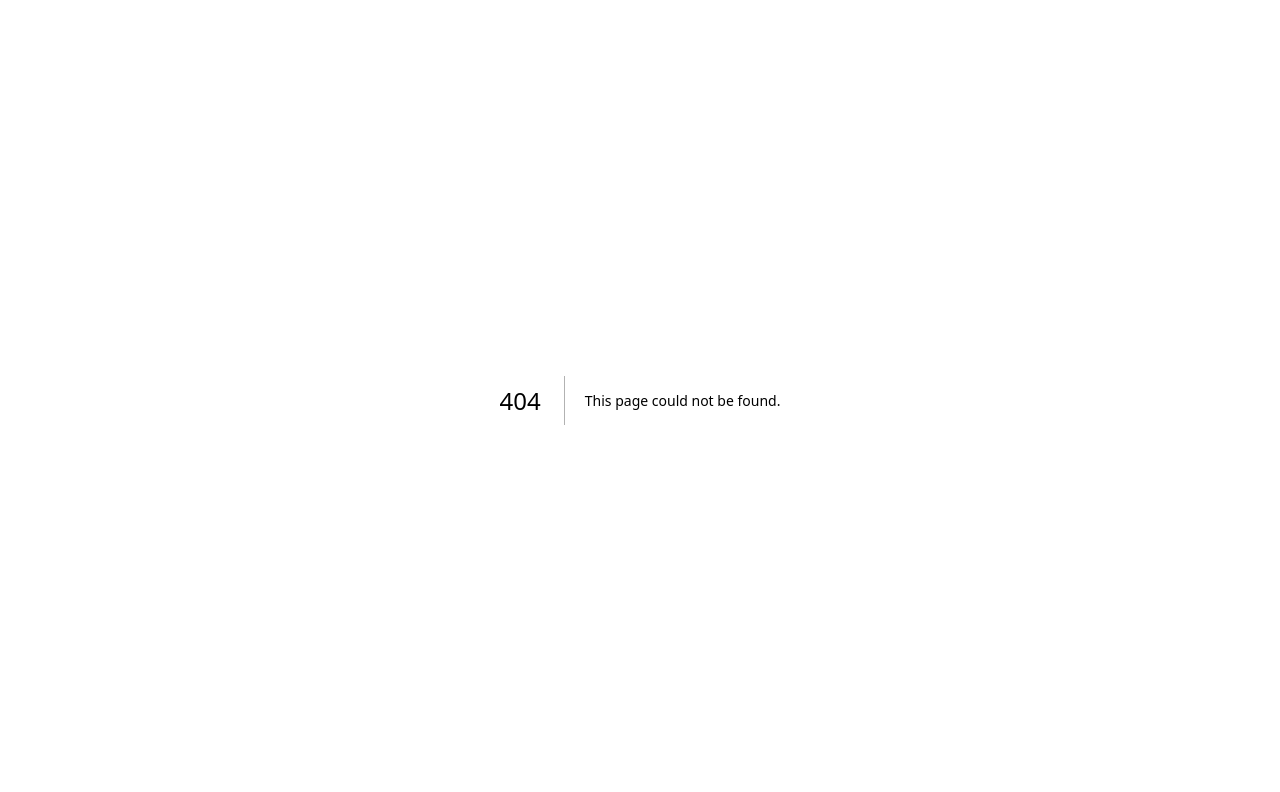
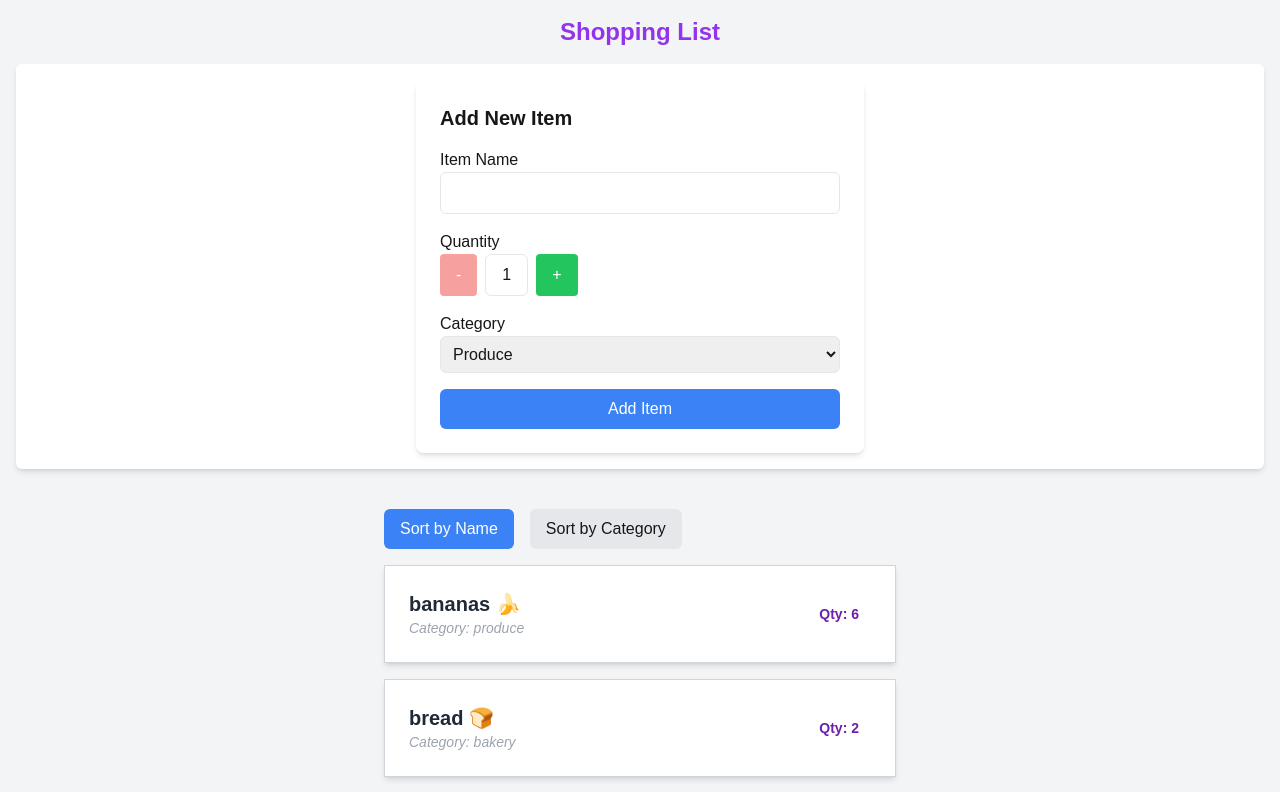
Before and after one commit to Armaan-Virk/cprg306-assignments, a Next.js app: page /week-7 in a window 1280 px wide. Before the commit this address had no page. Shown: the top 792 px of the page. Built offline with nearby package versions, Linux system fonts and the light colour scheme.

Commit message:
Final Commit

```diff
--- a/app/page.js
+++ b/app/page.js
@@ -10,6 +10,7 @@
         <Link href="/week-4">Go to Week 4 Assignment</Link>
         <Link href="/week-5">Go to Week 5 Assignment</Link>
         <Link href="/week-6">Go to Week 6 Assignment</Link>
+        <Link href="/week-7">Go to Week 7 Assignment</Link>
       </p>
 
     </main>
--- /dev/null
+++ b/app/week-7/item-list.js
@@ -0,0 +1,40 @@
+"use client";
+
+import { useState } from "react";
+import Item from "./item";
+
+export default function ItemList({ items }) {
+  const [sortBy, setSortBy] = useState("name");
+
+  // Sort items based on the selected sorting method
+  const sortedItems = [...items].sort((a, b) => {
+    if (sortBy === "name") return a.name.localeCompare(b.name);
+    if (sortBy === "category") return a.category.localeCompare(b.category);
+    return 0;
+  });
+
+  return (
+    <div className="max-w-lg mx-auto">
+      <div className="flex space-x-4 mb-4">
+        <button
+          onClick={() => setSortBy("name")}
+          className={`px-4 py-2 rounded-md ${sortBy === "name" ? "bg-blue-500 text-white" : "bg-gray-200"}`}
+        >
+          Sort by Name
+        </button>
+        <button
+          onClick={() => setSortBy("category")}
+          className={`px-4 py-2 rounded-md ${sortBy === "category" ? "bg-blue-500 text-white" : "bg-gray-200"}`}
+        >
+          Sort by Category
+        </button>
+      </div>
+
+      <ul className="space-y-4">
+        {sortedItems.map((item) => (
+          <Item key={item.id} name={item.name} quantity={item.quantity} category={item.category} />
+        ))}
+      </ul>
+    </div>
+  );
+}
--- /dev/null
+++ b/app/week-7/item.js
@@ -0,0 +1,13 @@
+export default function Item({ name, quantity, category }) {
+    return (
+      <li className="p-6 border border-gray-300  shadow-md flex justify-between items-center bg-white hover:bg-gray-50 transition duration-300">
+        <div>
+          <p className="text-xl font-bold text-gray-800">{name}</p>
+          <p className="text-sm text-gray-400 italic">Category: {category}</p>
+        </div>
+        <span className="text-sm font-semibold  text-purple-800 px-3 py-1 ">
+          Qty: {quantity}
+        </span>
+      </li>
+    );
+  }
--- /dev/null
+++ b/app/week-7/items.json
@@ -0,0 +1,74 @@
+[
+    {
+      "id": "1h2GJKH12gkHG31h1H",
+      "name": "milk, 4 L 🥛",
+      "quantity": 1,
+      "category": "dairy"
+    },
+    {
+      "id": "2KJH3k2j3H1k2J3K1H",
+      "name": "bread 🍞",
+      "quantity": 2,
+      "category": "bakery"
+    },
+    {
+      "id": "3h2KJH3k2j3H1k2J3",
+      "name": "eggs, dozen 🥚",
+      "quantity": 2,
+      "category": "dairy"
+    },
+    {
+      "id": "4k2J3K1H2GJKH12gk",
+      "name": "bananas 🍌",
+      "quantity": 6,
+      "category": "produce"
+    },
+    {
+      "id": "5H1h1H2KJH3k2j3H",
+      "name": "broccoli 🥦",
+      "quantity": 3,
+      "category": "produce"
+    },
+    {
+      "id": "6H1k2J3K1H2GJKH1",
+      "name": "chicken breasts, 1 kg 🍗",
+      "quantity": 1,
+      "category": "meat"
+    },
+    {
+      "id": "7gkHG31h1H2KJH3k",
+      "name": "pasta sauce 🍝",
+      "quantity": 3,
+      "category": "canned goods"
+    },
+    {
+      "id": "8j3H1k2J3K1H2GJK",
+      "name": "spaghetti, 454 g 🍝",
+      "quantity": 2,
+      "category": "dry goods"
+    },
+    {
+      "id": "9H12gkHG31h1H2KJ",
+      "name": "toilet paper, 12 pack 🧻",
+      "quantity": 1,
+      "category": "household"
+    },
+    {
+      "id": "10H3k2j3H1k2J3K1",
+      "name": "paper towels, 6 pack",
+      "quantity": 1,
+      "category": "household"
+    },
+    {
+      "id": "11k2J3K1H2GJKH12",
+      "name": "dish soap 🍽️",
+      "quantity": 1,
+      "category": "household"
+    },
+    {
+      "id": "12GJKH12gkHG31h1",
+      "name": "hand soap 🧼",
+      "quantity": 4,
+      "category": "household"
+    }
+  ]
--- /dev/null
+++ b/app/week-7/new-item.js
@@ -0,0 +1,96 @@
+"use client";
+
+import { useState } from "react";
+
+export default function NewItem({ onAddItem }) {
+  const [name, setName] = useState("");
+  const [quantity, setQuantity] = useState(1);
+  const [category, setCategory] = useState("Produce");
+
+  const updateQuantity = (change) => {
+    setQuantity((prevQuantity) => {
+      const newQuantity = prevQuantity + change;
+      return newQuantity >= 1 && newQuantity <= 20 ? newQuantity : prevQuantity;
+    });
+  };
+
+  const handleSubmit = (event) => {
+    event.preventDefault();
+
+    // Create new item object
+    const newItem = { name, quantity, category };
+
+    // Pass to parent component
+    onAddItem(newItem);
+
+    // Reset form
+    setName("");
+    setQuantity(1);
+    setCategory("Produce");
+  };
+
+  return (
+    <div className="max-w-md mx-auto p-6 bg-white rounded-lg shadow-md">
+      <h2 className="text-xl font-bold mb-4">Add New Item</h2>
+      <form onSubmit={handleSubmit} className="space-y-4">
+        {/* Name Field */}
+        <div>
+          <label className="block font-medium">Item Name</label>
+          <input
+            type="text"
+            value={name}
+            onChange={(e) => setName(e.target.value)}
+            required
+            className="w-full p-2 border rounded-md"
+          />
+        </div>
+
+        {/* Quantity Field */}
+        <div>
+          <label className="block font-medium">Quantity</label>
+          <div className="flex gap-2">
+            <button
+              type="button"
+              onClick={() => updateQuantity(-1)}
+              disabled={quantity === 1}
+              className="px-4 py-2 bg-red-500 text-white rounded disabled:opacity-50"
+            >
+              -
+            </button>
+            <span className="px-4 py-2 border rounded-md">{quantity}</span>
+            <button
+              type="button"
+              onClick={() => updateQuantity(1)}
+              disabled={quantity === 20}
+              className="px-4 py-2 bg-green-500 text-white rounded disabled:opacity-50"
+            >
+              +
+            </button>
+          </div>
+        </div>
+
+        {/* Category Field */}
+        <div>
+          <label className="block font-medium">Category</label>
+          <select
+            value={category}
+            onChange={(e) => setCategory(e.target.value)}
+            className="w-full p-2 border rounded-md"
+          >
+            {["Produce", "Dairy", "Bakery", "Meat", "Frozen Foods", "Canned Goods", "Dry Goods", "Beverages", "Snacks", "Household", "Other"].map((cat) => (
+              <option key={cat} value={cat}>{cat}</option>
+            ))}
+          </select>
+        </div>
+
+        {/* Submit Button */}
+        <button
+          type="submit"
+          className="w-full bg-blue-500 text-white p-2 rounded-md hover:bg-blue-600"
+        >
+          Add Item
+        </button>
+      </form>
+    </div>
+  );
+}
--- /dev/null
+++ b/app/week-7/page.js
@@ -0,0 +1,31 @@
+"use client";
+
+import { useState } from "react";
+import NewItem from "./new-item";
+import ItemList from "./item-list";
+import itemsData from "./items.json";
+
+export default function Page() {
+  const [items, setItems] = useState(itemsData);
+
+  // Function to handle adding a new item
+  const handleAddItem = (newItem) => {
+    setItems([...items, { ...newItem, id: Math.random().toString(36).substr(2, 9) }]);
+  };
+
+  return (
+    <main className="p-4 bg-gray-100 min-h-screen">
+      <h1 className="text-2xl font-bold mb-4 text-center text-purple-600">Shopping List</h1>
+
+      {/* Add new item component */}
+      <div className="mb-6 p-4 bg-white shadow-md rounded-md">
+        <NewItem onAddItem={handleAddItem} />
+      </div>
+
+      {/* Display shopping list */}
+      <div className="p-4 border-gray-200">
+        <ItemList items={items} />
+      </div>
+    </main>
+  );
+}
```
